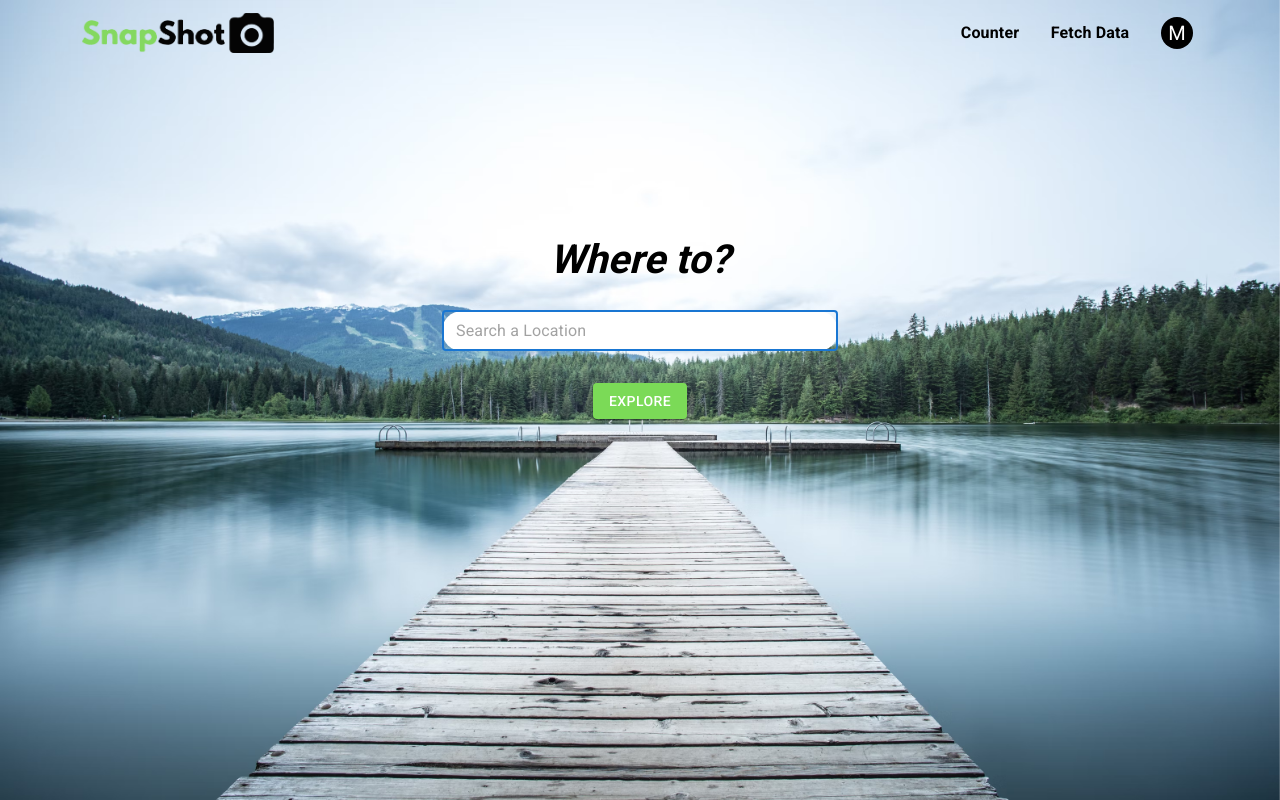
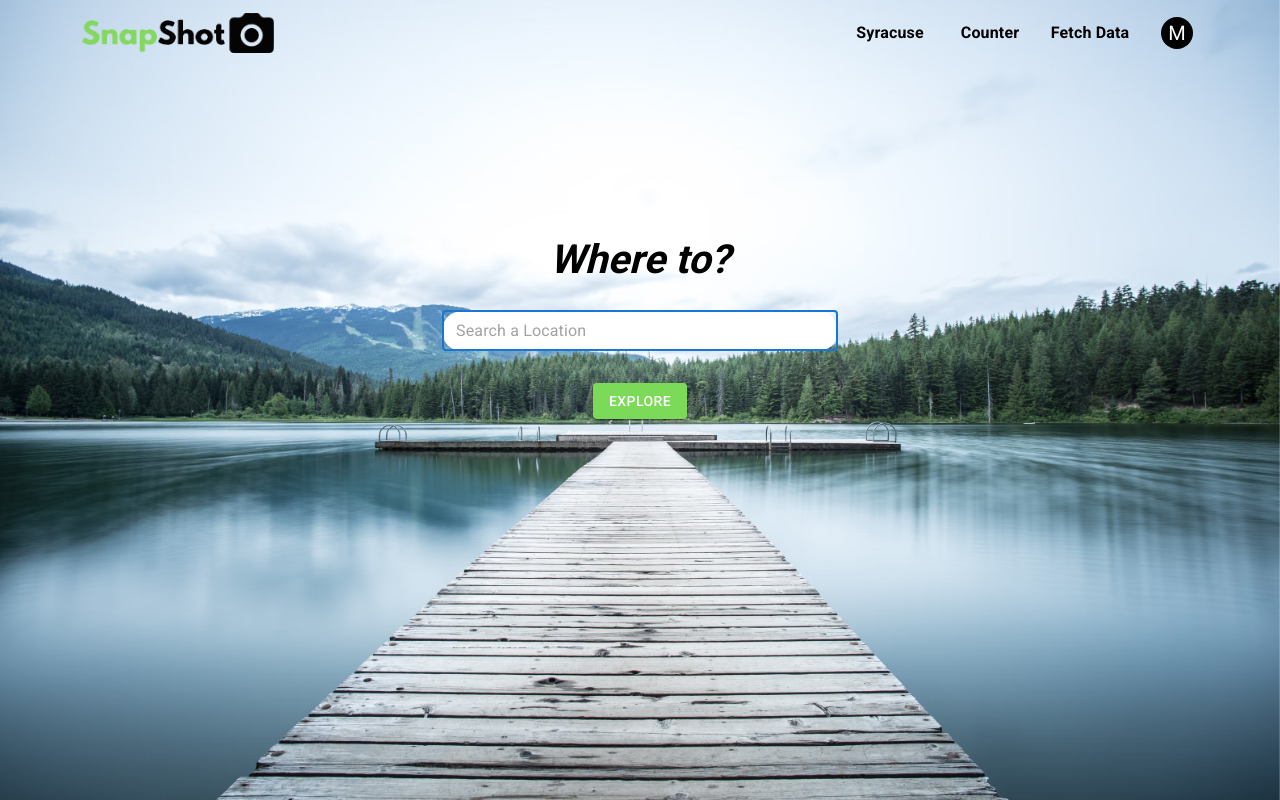
Before and after one commit to codinglads/webapp, a React (Create React App) app in the folder WebApp/WebApp/ClientApp/: page / in a window 1280 px wide. Built offline with nearby package versions, Linux system fonts and the light colour scheme.

Commit message:
Syracuse Link

```diff
--- a/WebApp/WebApp/ClientApp/src/App.js
+++ b/WebApp/WebApp/ClientApp/src/App.js
@@ -15,6 +15,7 @@ import { Layout } from './components/Layout';
 import  Home  from './components/Home';
 import { FetchData } from './components/FetchData';
 import { Counter } from './components/Counter';
+import Syracuse from './components/Syracuse/Syracuse';
 
 import './custom.css'
 
@@ -25,7 +26,8 @@ export default class App extends Component {
       return (
           <Router>
               <Routes>
-                    <Route exact path='/' element={<Home/>} />
+                  <Route exact path='/' element={<Home />} />
+                  <Route exact path='/syracuse' element={<Syracuse />} />
                     <Route path='/counter' element={<Counter />} />
                       <Route exact path='/fetch-data' element={<FetchData />} />
                       <Route exact path="/signin" element={<SignInSide />} />
--- a/WebApp/WebApp/ClientApp/src/components/HomeMenu/HomeMenu.js
+++ b/WebApp/WebApp/ClientApp/src/components/HomeMenu/HomeMenu.js
@@ -36,7 +36,14 @@ export default function HomeMenu() {
         <ThemeProvider theme={theme}>
         <React.Fragment>
             <Box sx={{ display: 'flex', alignItems: 'center', textAlign: 'center' }}>
-                <Typography sx={{ minWidth: 100 }}>
+                 <Typography sx={{ minWidth: 100 }}>
+                        <Link to="/syracuse" style={{
+                            textDecoration: 'none',
+                            color: 'black',
+                            fontWeight: 'bold'
+                        }}>Syracuse</Link>
+                 </Typography>
+                 <Typography sx={{ minWidth: 100 }}>
                     <Link to="/counter" style={{
                         textDecoration: 'none',
                             color: 'black',
--- /dev/null
+++ b/WebApp/WebApp/ClientApp/src/components/Syracuse/Syracuse.js
@@ -0,0 +1,37 @@
+import * as React from 'react';
+import Link from '@mui/material/Link';
+import Typography from '@mui/material/Typography';
+import { createTheme, ThemeProvider } from '@mui/material/styles';
+
+import { Layout } from '../Layout';
+
+function Copyright(props) {
+    return (
+        <Typography variant="body2" color="text.secondary" align="center" {...props}>
+            {'Copyright © '}
+            <Link color="inherit" href="/">
+                Snapshot
+            </Link>{' '}
+            {new Date().getFullYear()}
+            {'.'}
+        </Typography>
+    );
+}
+
+const theme = createTheme({
+    palette: {
+        primary: {
+            main: '#7bda57'
+        }
+    }
+});
+
+export default function Syracuse() {
+    return (
+        <Layout>
+            <ThemeProvider theme={theme}>
+                <Copyright sx={{ mt: 5 }} />
+            </ThemeProvider>
+        </Layout>
+    );
+}
```
